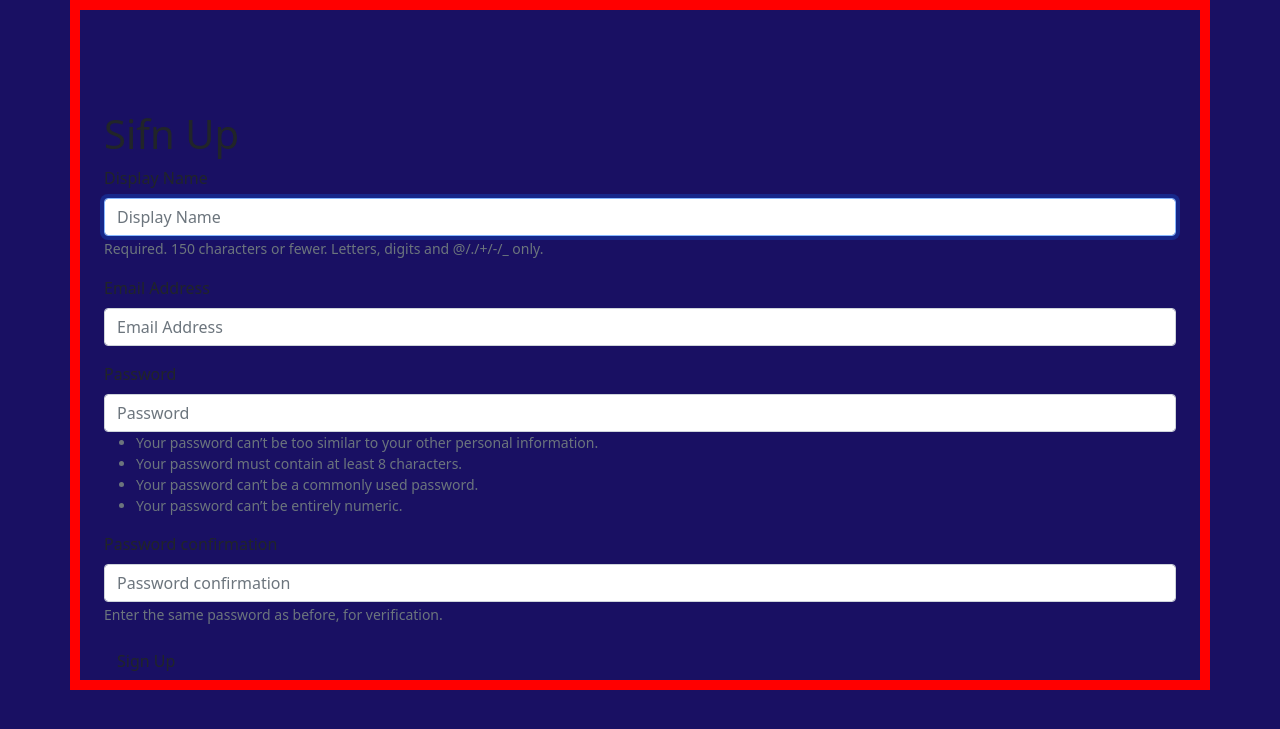
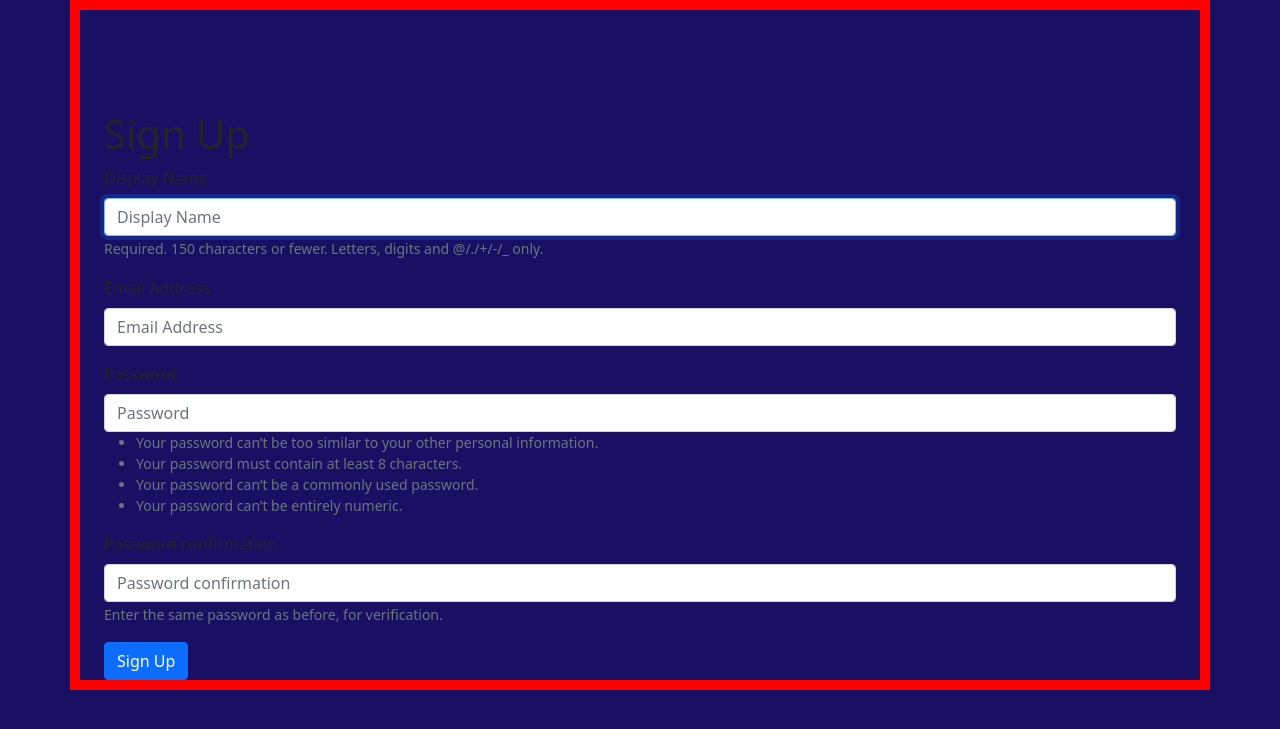
Before and after one commit to SandraCoburn/django-social-media-clone, a Django app: page /accounts/signup/ in a window 1280 px wide. Shown: the part 56-785 px from the top of the page. Run offline with Django 3.2, Linux system fonts and the light colour scheme; some libraries are stand-ins or nearby versions.

Commit message:
Fixed some bugs in html files

```diff
--- a/simplesocial/accounts/templates/accounts/login.html
+++ b/simplesocial/accounts/templates/accounts/login.html
@@ -1,9 +1,9 @@
 {% extends "base.html" %} {% load bootstrap4 %} {% block content %}
 <div class="container">
   <h1>Log In</h1>
-  <form method="POST">
+  <form method="POST" class="form">
     {% csrf_token %} {% bootstrap_form form %}
-    <input type="submit" class="btn btn-default" value="Login" />
+    <input type="submit" class="btn btn-primary" value="Login" />
   </form>
 </div>
 
--- a/simplesocial/accounts/templates/accounts/signup.html
+++ b/simplesocial/accounts/templates/accounts/signup.html
@@ -1,9 +1,9 @@
 {% extends "base.html" %} {% load bootstrap4 %} {% block content %}
 <div class="container">
-  <h1>Sifn Up</h1>
+  <h1>Sign Up</h1>
   <form method="POST">
     {% csrf_token %} {% bootstrap_form form %}
-    <input type="submit" class="btn btn-default" value="Sign Up" />
+    <input type="submit" class="btn btn-primary" value="Sign Up" />
   </form>
 </div>
 
--- a/simplesocial/accounts/views.py
+++ b/simplesocial/accounts/views.py
@@ -1,4 +1,5 @@
 from django.shortcuts import render
+from django.contrib.auth import login, logout
 from django.urls import reverse_lazy
 from django.views.generic import CreateView
 
--- a/simplesocial/simplesocial/settings.py
+++ b/simplesocial/simplesocial/settings.py
@@ -122,7 +122,7 @@ USE_TZ = True
 STATIC_URL = '/static/'
 STATICFILES_DIR = [Path(BASE_DIR)/'static']
 
-LOGIN_REDIRECT_URL = 'tests'
+LOGIN_REDIRECT_URL = 'test'
 LOGOUT_REDIRECT_URL = 'thanks'
 
 # Default primary key field type
--- a/simplesocial/templates/test.html
+++ b/simplesocial/templates/test.html
@@ -1,4 +1,7 @@
 {% extends "base.html" %} {% block content %}
-<h1>You are now logged in!</h1>
+<div class="container">
+  <h1>You are now logged in!</h1>
+  <h2><a href="{% url 'groups:all'%}">Go to Groups</a></h2>
+</div>
 
 {% endblock %}
--- a/simplesocial/templates/thanks.html
+++ b/simplesocial/templates/thanks.html
@@ -1,3 +1,3 @@
-{% extendes "base.html" %} {% block content %}
+{% extends "base.html" %} {% block content %}
 <h1>Thanks for visiting, come back soon!</h1>
 {% endblock %}
```
Also changed, not shown: simplesocial/accounts/migrations/0001_initial.py (added).
